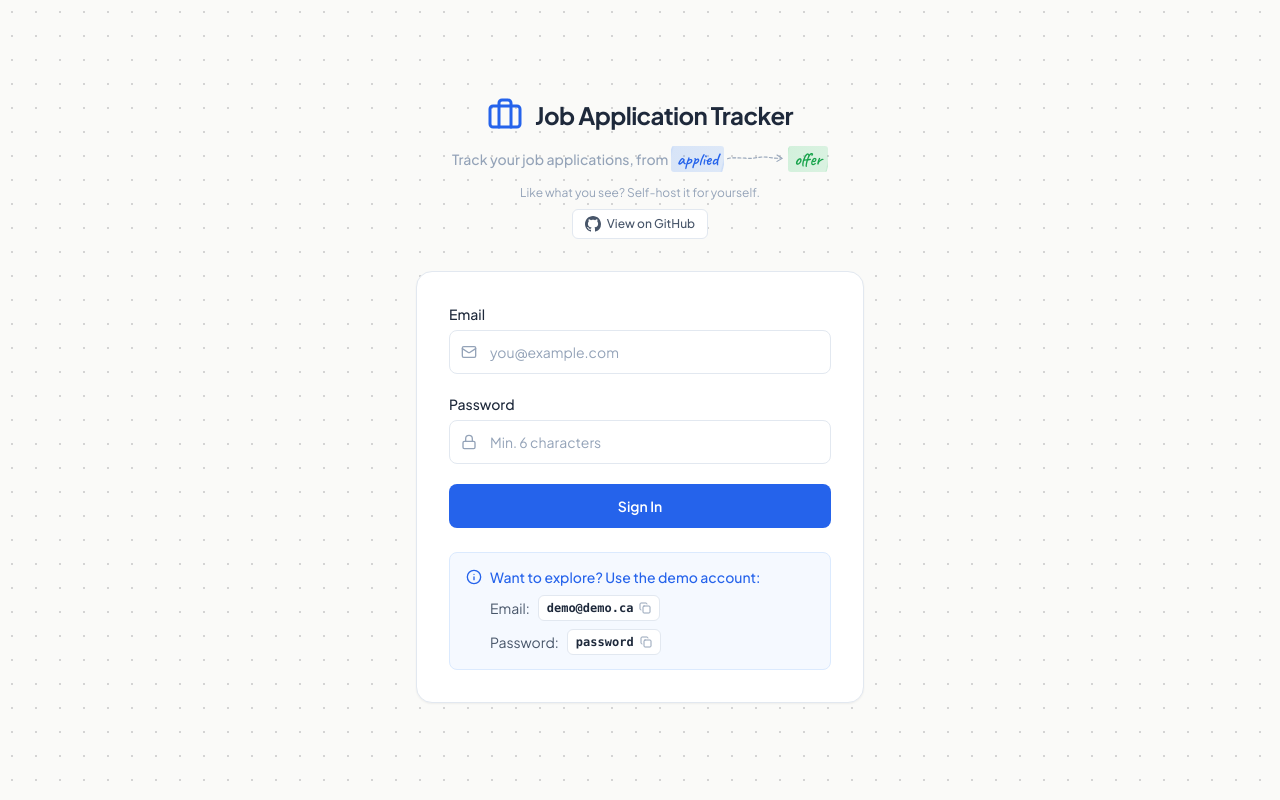
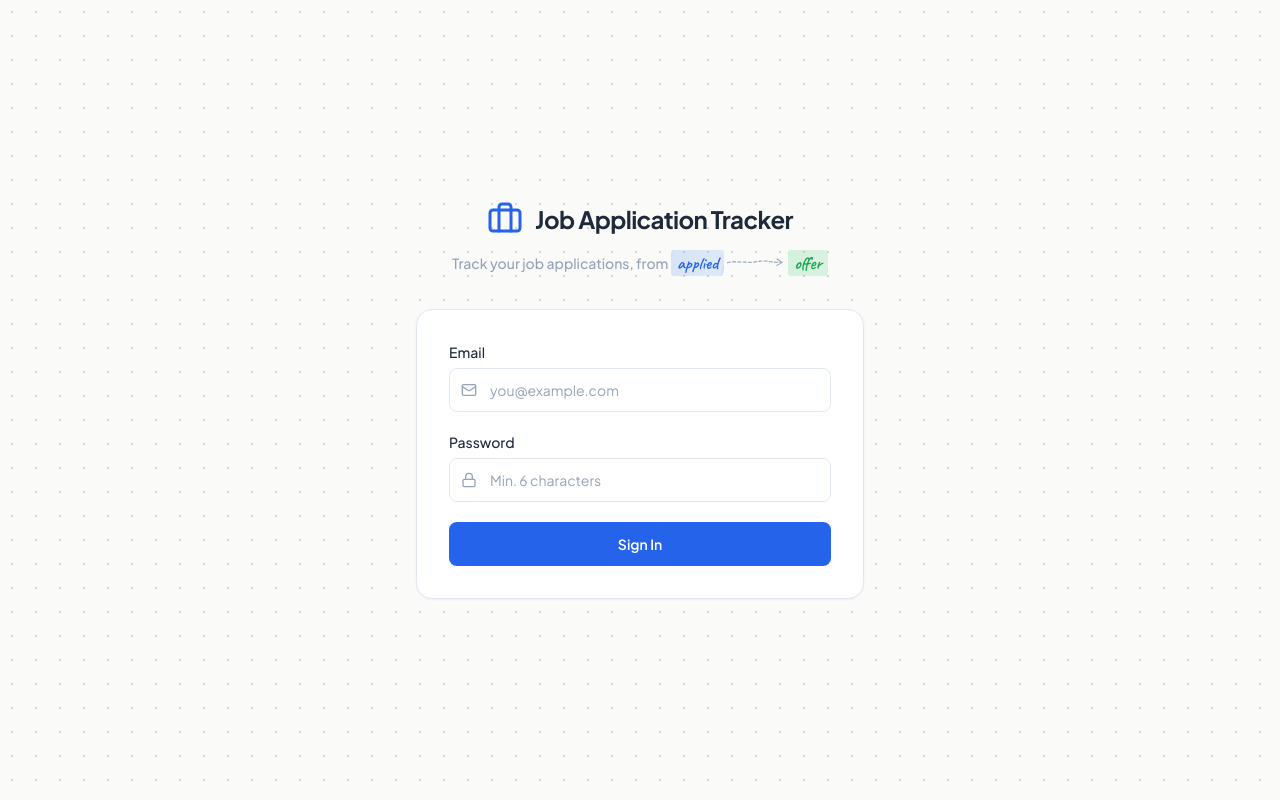
Before and after one commit to hugopradops/job-tracking-crud, a React (Vite) app in the folder frontend/: page / in a window 1280 px wide. Built offline with nearby package versions, Linux system fonts and the light colour scheme; no server answers; the HTML template or start-up script is replaced by a standard one.

Commit message:
v.1.1-fixes-for-self-host

```diff
--- a/frontend/src/components/LoginPage.jsx
+++ b/frontend/src/components/LoginPage.jsx
@@ -9,12 +9,14 @@ export default function LoginPage({ onLogin }) {
   const [error, setError] = useState('');
   const [loading, setLoading] = useState(false);
   const [copied, setCopied] = useState(null);
+  const [isDemo, setIsDemo] = useState(false);
   const [checkingSetup, setCheckingSetup] = useState(true);
 
   useEffect(() => {
     getSetupStatus()
-      .then(({ setup_complete }) => {
+      .then(({ setup_complete, demo }) => {
         setMode(setup_complete ? 'signin' : 'setup');
+        setIsDemo(!!demo);
       })
       .catch(() => {
         setMode('signin');
@@ -111,7 +113,9 @@ export default function LoginPage({ onLogin }) {
             </span>
           </p>
 
-          {/* Self-host CTA */}
+          {/* Self-host CTA — only show in demo mode */}
+          {isDemo && (
+            <>
               <p className="mt-3 text-xs text-slate-400">
                 Like what you see? Self-host it for yourself.
               </p>
@@ -126,6 +130,8 @@ export default function LoginPage({ onLogin }) {
                 </svg>
                 View on GitHub
               </a>
+            </>
+          )}
         </div>
 
         {/* Card */}
@@ -205,8 +211,8 @@ export default function LoginPage({ onLogin }) {
             </button>
           </form>
 
-          {/* Demo account callout — only show on sign in */}
-          {!isSetup && (
+          {/* Demo account callout — only show in demo mode on sign in */}
+          {!isSetup && isDemo && (
             <div className="mt-6 rounded-lg border border-blue-100 bg-blue-50/60 px-4 py-3.5">
               <div className="mb-2 flex items-center gap-2 text-sm font-medium text-primary">
                 <Info className="h-4 w-4" />
```
Also changed, not shown: 1 other file (tests, documents, lock files or other folders). Lines whose indentation alone changed are shown as unchanged.
